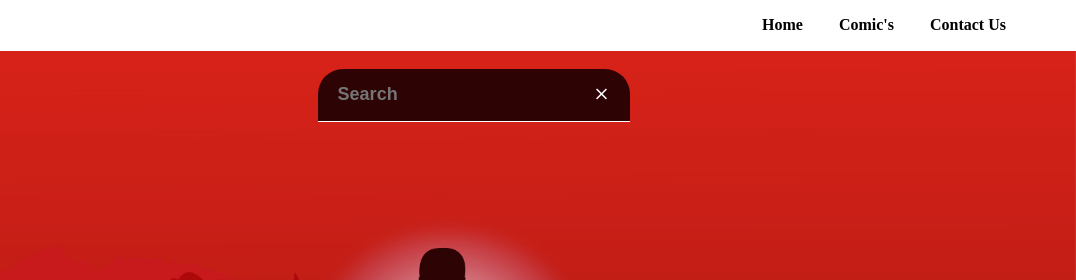
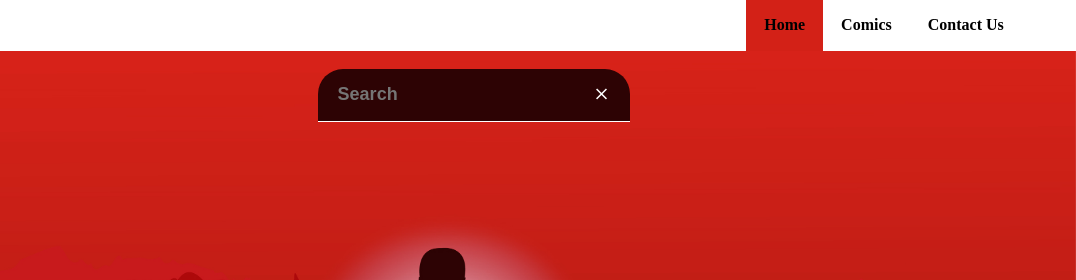
Before and after one commit to rinkubangale/MarvelFan, a website: page index.html in a window 1280 px wide. Shown: the top 280 px of the page, 204-1280 px from the left. Drawn offline with Linux system fonts and the light colour scheme.

Commit message:
new changes

```diff
--- a/code.js
+++ b/code.js
@@ -116,3 +116,12 @@ function appendMovies(d) {
 //     let movies = await searchMovies();
 
 // }
+var home = document.getElementById("home");
+var comics = document.getElementById("comics");
+var url = window.location.pathname;
+console.log(url);
+if (url === "/" || url === "/index.html") {
+  home.style.background = "#d32117";
+} else {
+  comics.style.background = "#d32117";
+}
--- a/index.html
+++ b/index.html
@@ -125,13 +125,13 @@
         <img src="./Marvel.png" style="background-color: white; border: 2px white solid; padding: 2px" />
         <div style="width: 30%; display: flex; justify-content: center">
             <div class="divA">
-                <a href="/index.html">Home</a>
+                <a href="/index.html" id="home">Home</a>
             </div>
             <div class="divA">
-                <a href="/comics.html">Comic's</a>
+                <a href="/comics.html" id="comics">Comics</a>
             </div>
             <div class="divA">
-                <a href="/">Contact Us</a>
+                <a href="/" id="contact">Contact Us</a>
             </div>
         </div>
     </div>
```
Also changed, not shown: comics.html (+12 -3 lines).
